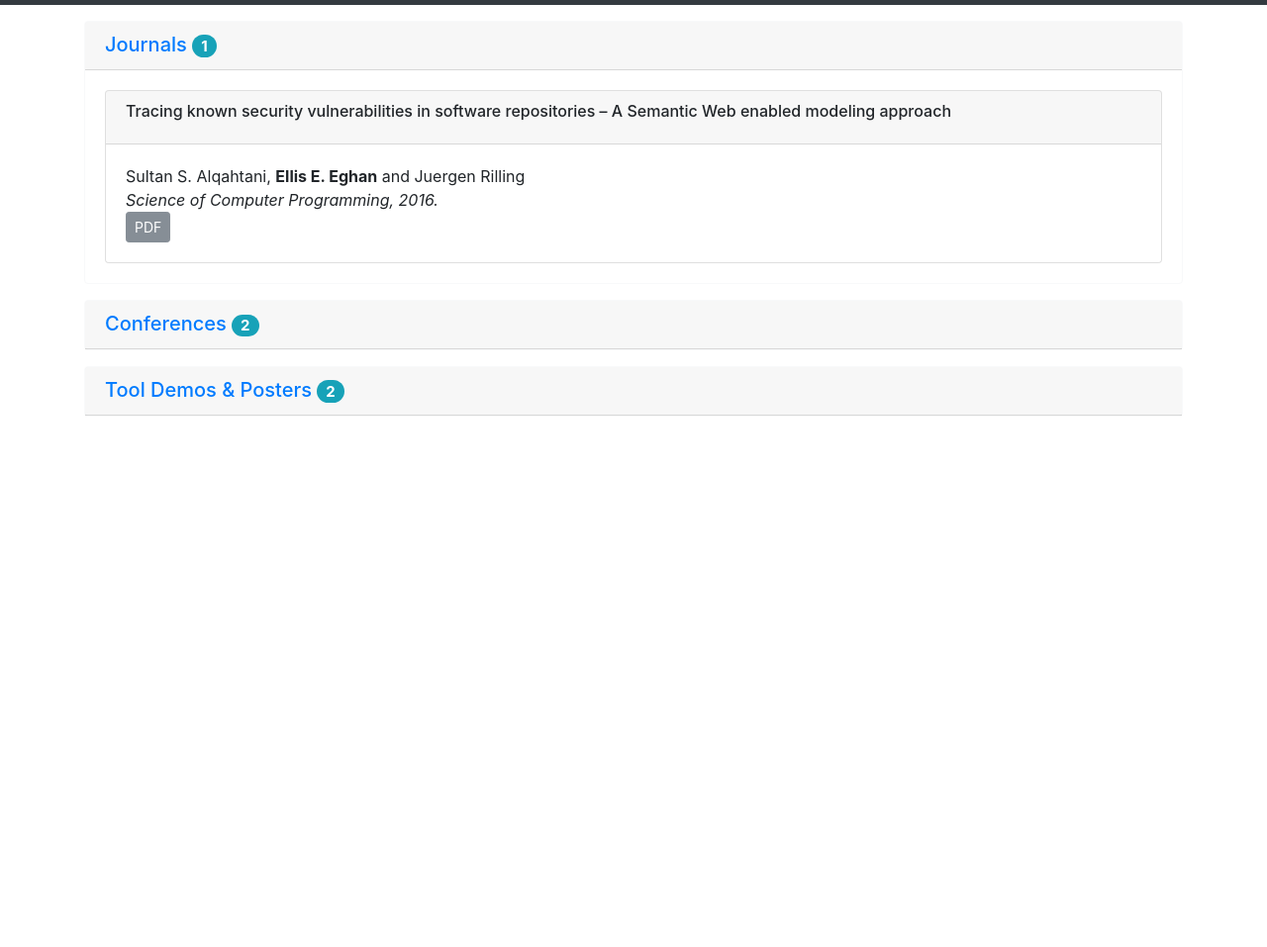
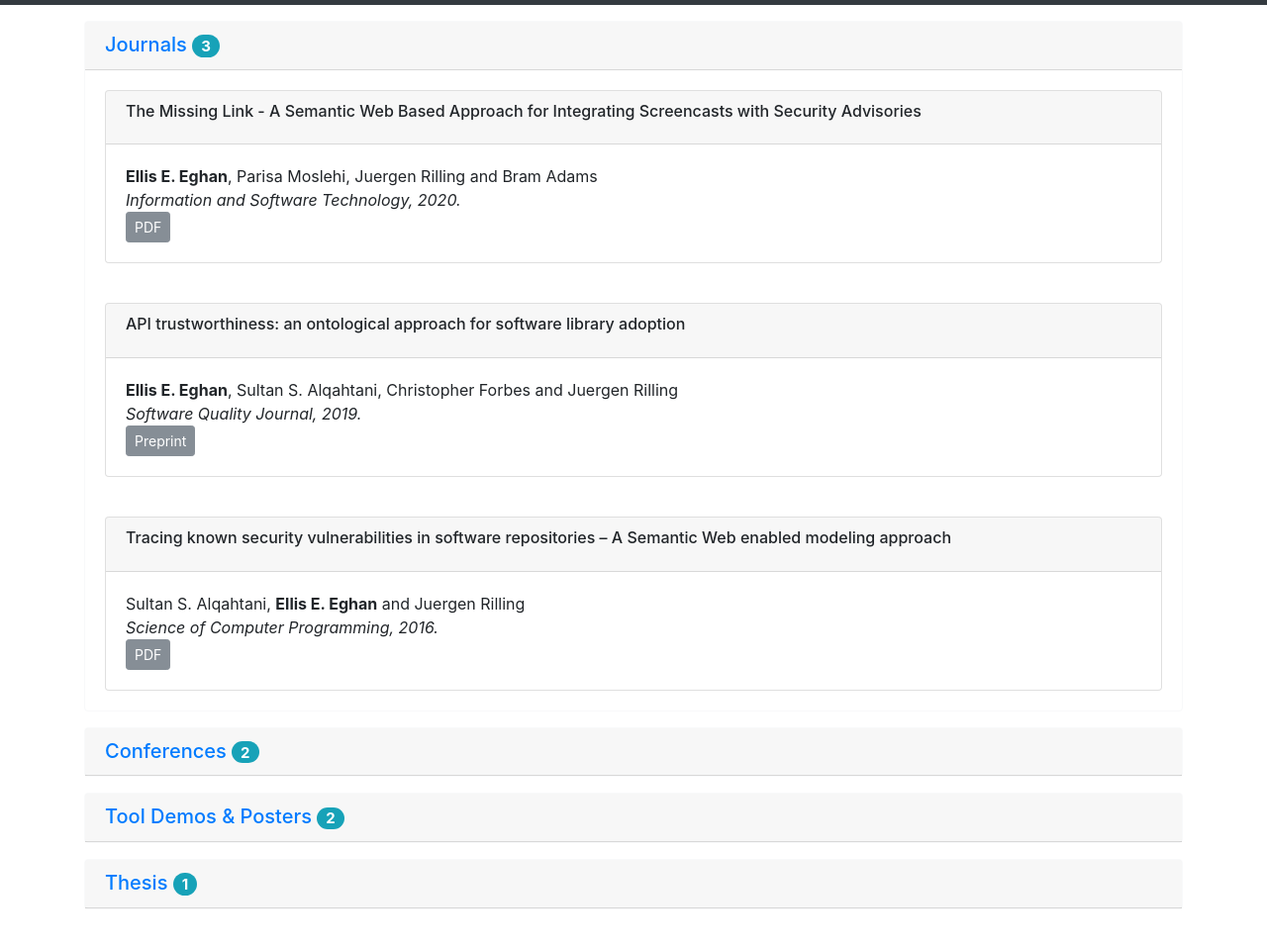
Before and after one commit to elliseghan/elliseghan.github.io, a plain HTML site: page publications.html in a window 1280 px wide. Shown: the part 51-1008 px from the top of the page at 99% size. Drawn offline with nearby package versions, Linux system fonts and the light colour scheme.

Commit message:
Update publications.html

```diff
--- a/publications.html
+++ b/publications.html
@@ -55,12 +55,42 @@
                     <div class="card-header" role="tab" id="headingOne">
                         <h5 class="mb-0">
                             <a data-toggle="collapse" href="#collapseOne" aria-expanded="true" aria-controls="collapseOne">
-                                Journals</a> <span class="badge badge-pill badge-info">1</span>
+                                Journals</a> <span class="badge badge-pill badge-info">3</span>
                         </h5>
                     </div>
 
                     <div id="collapseOne" class="collapse show" role="tabpanel" aria-labelledby="headingOne" data-parent="#accordion">
                         <div class="card-body">
+                            <div class="card">
+                                <div class="card-header">
+                                    <h6 class="card-title">The Missing Link - A Semantic Web Based Approach for Integrating Screencasts with Security Advisories
+                                </div>
+                                <div class="card-body">
+                                    <b>Ellis E. Eghan</b>, Parisa Moslehi, Juergen Rilling and Bram Adams<br> <i>Information and Software Technology, 2020.</i> <!-- <span class="badge badge-secondary">Tags</span> --><br>
+                                    <!-- <a href="#" class="btn btn-info btn-sm">BibTeX</a> -->
+                                    <a href="https://drive.google.com/file/d/1AQLEhGITJzL2VM1jAuUWGltFiMNdz2ft/view?usp=sharing" class="btn btn-secondary btn-sm">PDF</a>
+                                    <!-- <a href="#" class="btn btn-primary btn-sm">Data</a> -->
+
+                                </div>
+                            </div>
+                        </div>
+
+			<div class="card-body">
+                            <div class="card">
+                                <div class="card-header">
+                                    <h6 class="card-title">API trustworthiness: an ontological approach for software library adoption
+                                </div>
+                                <div class="card-body">
+                                    <b>Ellis E. Eghan</b>, Sultan S. Alqahtani, Christopher Forbes and Juergen Rilling<br> <i>Software Quality Journal, 2019.</i> <!-- <span class="badge badge-secondary">Tags</span> --><br>
+                                    <!-- <a href="#" class="btn btn-info btn-sm">BibTeX</a> -->
+                                    <a href="https://drive.google.com/file/d/1C9A6dEvOhtCO9ufalZunE-dtjm0E-8Gk/view?usp=sharing" class="btn btn-secondary btn-sm">Preprint</a>
+                                    <!-- <a href="#" class="btn btn-primary btn-sm">Data</a> -->
+
+                                </div>
+                            </div>
+                        </div>
+
+			<div class="card-body">
                             <div class="card">
                                 <div class="card-header">
                                     <h6 class="card-title">Tracing known security vulnerabilities in software repositories – A Semantic Web enabled
@@ -160,6 +190,32 @@
                         </div>
                     </div>
                 </div>
+
+		<!-- Thesis -->
+                <div class="card border-light mb-3">
+                    <div class="card-header" role="tab" id="headingTwo">
+                        <h5 class="mb-0">
+                            <a class="collapsed" data-toggle="collapse" href="#collapseTwo" aria-expanded="false" aria-controls="collapseTwo">
+                                Thesis
+                              </a><span class="badge badge-pill badge-info">1</span>
+                        </h5>
+                    </div>
+                    <div id="collapseTwo" class="collapse" role="tabpanel" aria-labelledby="headingTwo" data-parent="#accordion">
+                        <div class="card-body">
+                            <div class="card">
+                                <div class="card-header">
+                                    <h6 class="card-title">Dependency Management 2.0–A Semantic Web Enabled Approach</h6>
+                                </div>
+                                <div class="card-body">
+                                    <b>Ellis E. Eghan</b><i> Ph.D Thesis, Concordia University, 2019</i><!-- <span class="badge badge-secondary">Tags</span> --><br>
+                                    <!-- <a href="#" class="btn btn-info btn-sm">BibTeX</a> -->
+                                    <a href="https://drive.google.com/file/d/1zcAhbktXJiHbeb2nkPU87j0UkY_69Fu4/view?usp=sharing" class="btn btn-secondary btn-sm">PDF</a>
+                                    <!-- <a href="#" class="btn btn-primary btn-sm">Data</a> -->
+                                </div>
+                            </div>
+                        </div>
+                    </div>
+                </div>
             </div>
         </div>
     </div>
```
